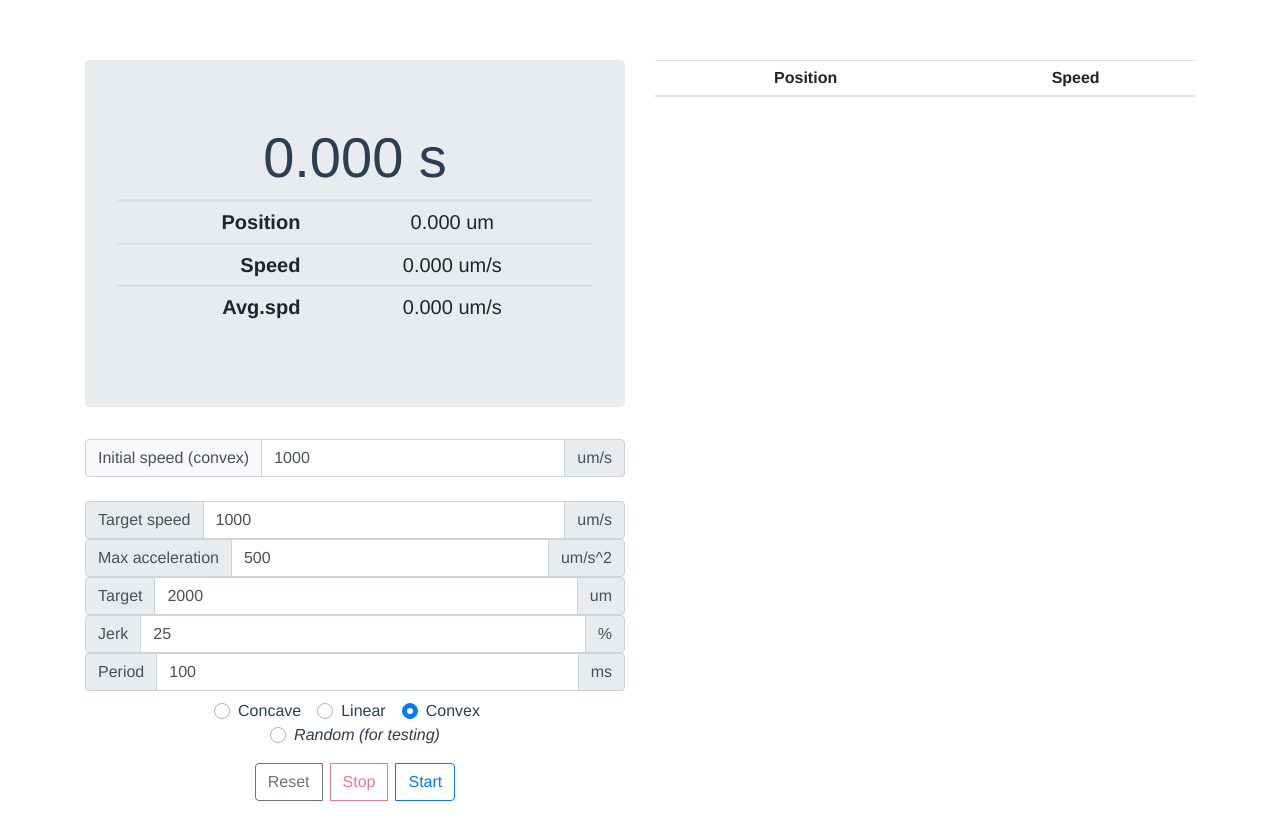
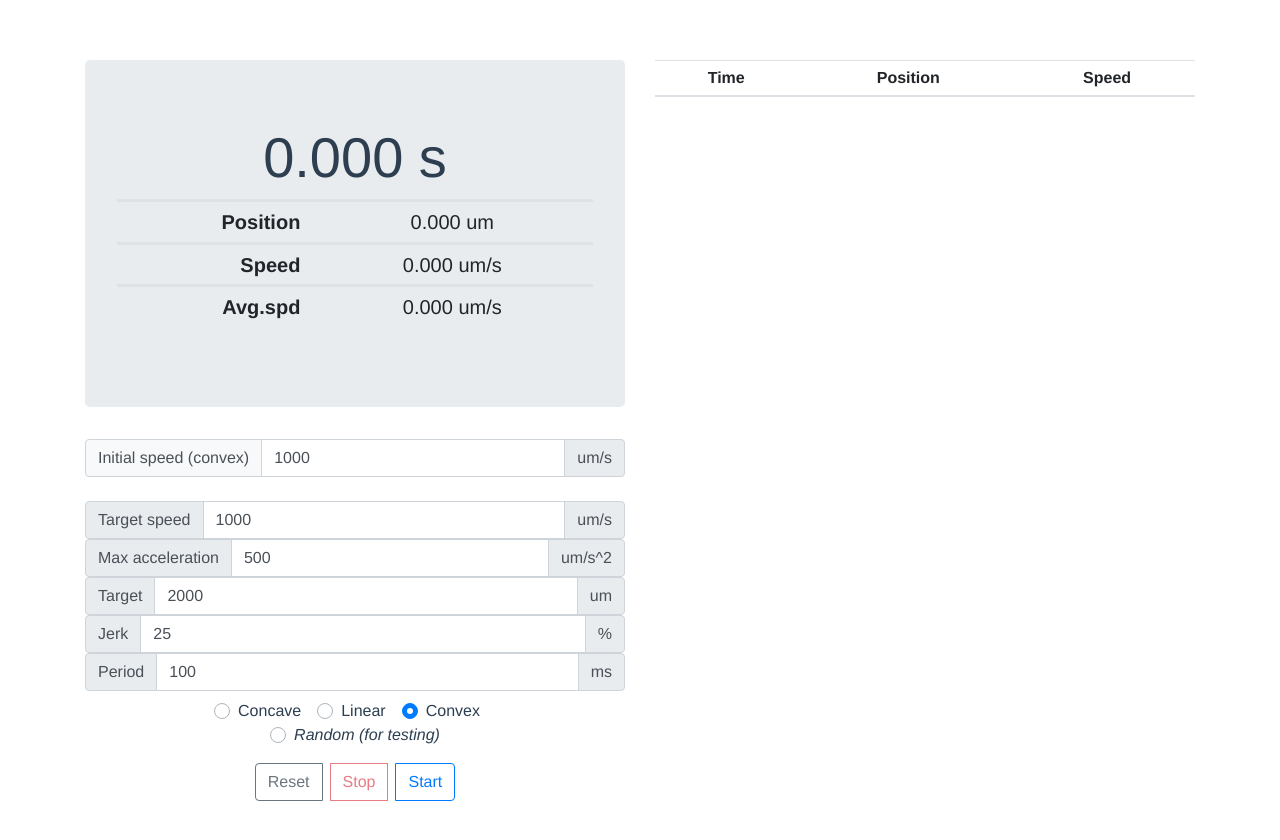
Before and after one commit to Veli-Matti/s-curve, a Vue app: page / in a window 1280 px wide. Shown: the top 840 px of the page. Built offline with nearby package versions, Linux system fonts and the light colour scheme.

Commit message:
Time added in debug data

```diff
--- a/src/App.vue
+++ b/src/App.vue
@@ -107,6 +107,13 @@ export default {
         {
           // A column that needs custom formatting,
           // calling formatter 'fullName' in this app
+          key: "time",
+          label: "Time",
+          formatter: "threeDesimals"
+        },
+        {
+          // A column that needs custom formatting,
+          // calling formatter 'fullName' in this app
           key: "pos",
           label: "Position",
           formatter: "threeDesimals"
@@ -190,6 +197,7 @@ export default {
         const runtimeObj = this.resolveRuntime();
         const pos = runtimeObj.position;
         const speed = runtimeObj.speed;
+        const time = runtimeObj.time;
         // Stop when we have reached
         // ... position or speed limits
         let stopReason;
@@ -204,6 +212,7 @@ export default {
           stopReason = SPEED;
         }
         this.debug.spdIterations.push({
+          time: time,
           speed: speed,
           pos: pos
         });
```
